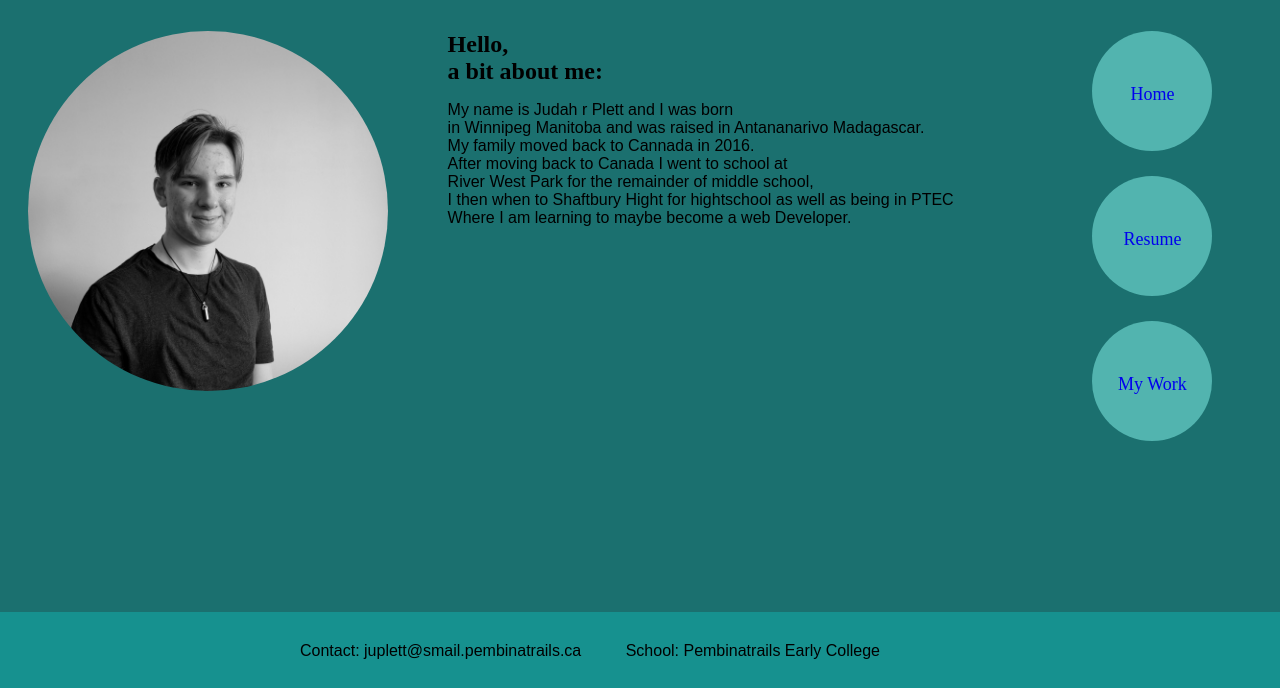
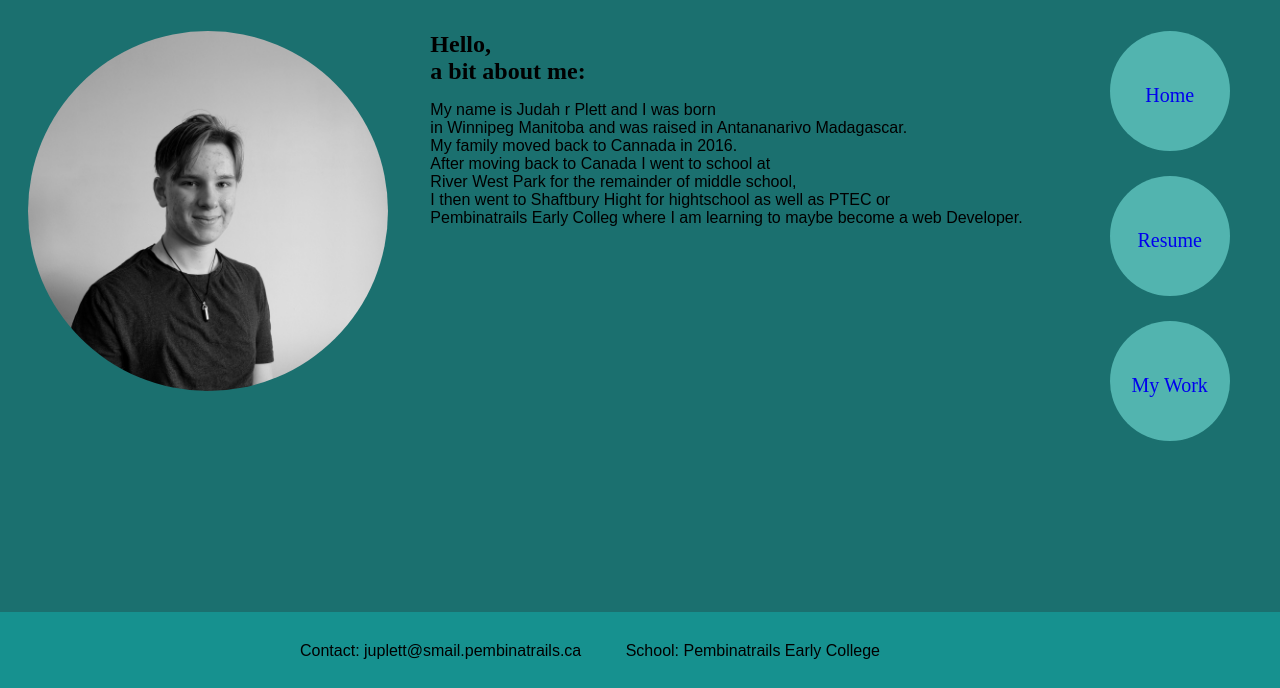
Before and after one commit to juplett/Portfolio-Web, a plain HTML site: page index.html in a window 1280 px wide. Shown: the part 112-800 px from the top of the page. Drawn offline with Linux system fonts and the light colour scheme.

Commit message:
Add files via upload

```diff
--- a/index.html
+++ b/index.html
@@ -85,21 +85,27 @@
             position: relative;
             top: 40%;
             transform: perspective(1px) translateY(-40%);
-            font-size: 18px;
+            font-size: 20px;
 
         }
 
         /* positioning of the circles */
         #top-circle {
             top: 5px;
+            font-style: bold;
+            color: blue;
         }
 
         #mid-circle {
             top: 150px;
+            font-style: bold;
+            color: blue;
         }
 
         #bottom-circle {
             top: 295px;
+            font-style: bold;
+            color: blue;
         }
     </style>
 
@@ -160,8 +166,8 @@
                 <p>My name is Judah r Plett and I was born <br>in Winnipeg Manitoba and was
                     raised in Antananarivo Madagascar. <br>My family moved back to Cannada in 2016.<br>
                     After moving back to Canada I went to school at <br>River West Park for the remainder
-                    of middle school,<br> I then when to Shaftbury Hight for hightschool as well as being in PTEC<br>
-                    Where I am learning to maybe become a web Developer.</p>
+                    of middle school,<br> I then went to Shaftbury Hight for hightschool as well as PTEC or <br>
+                    Pembinatrails Early Colleg where I am learning to maybe become a web Developer.</p>
 
             </div>
 
--- a/stylesheets/stylesheet.css
+++ b/stylesheets/stylesheet.css
@@ -92,7 +92,7 @@
         }
 
         60% {
-            color: crimson;
+            color: indianred;
         }
 
         80% {
```
Also changed, not shown: My-Work.html (+7 -1 lines).
